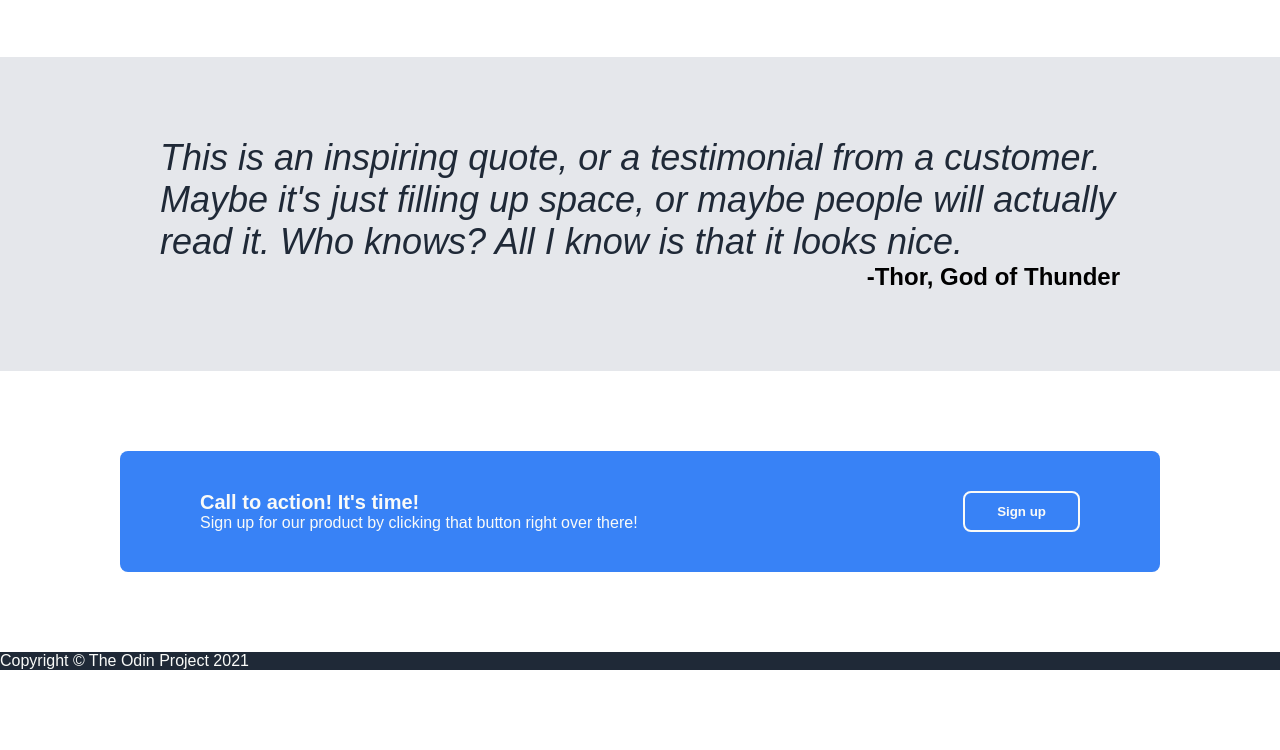
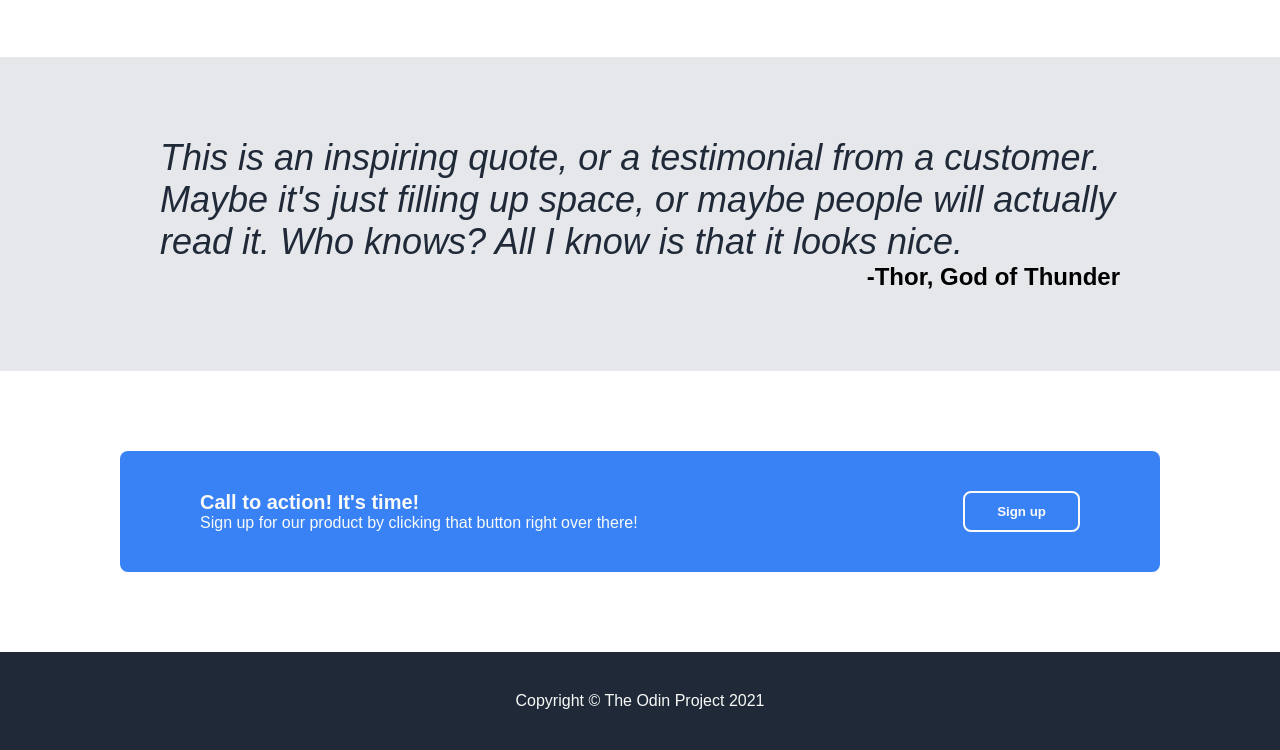
Before and after one commit to anthony-roncal/landing-page, a plain HTML site: page index.html in a window 1280 px wide. Shown: the part 797-1547 px from the top of the page. Before the commit the page ends 1467 px from the top, so only its background shows below. Drawn offline with Linux system fonts and the light colour scheme.

Commit message:
add footer styling

```diff
--- a/style.css
+++ b/style.css
@@ -137,6 +137,8 @@ ul {
 footer {
     background-color: #1F2937;
     color: #F9FAF8;
+    padding: 40px;
+    text-align: center;
 }
 
 button {
```
